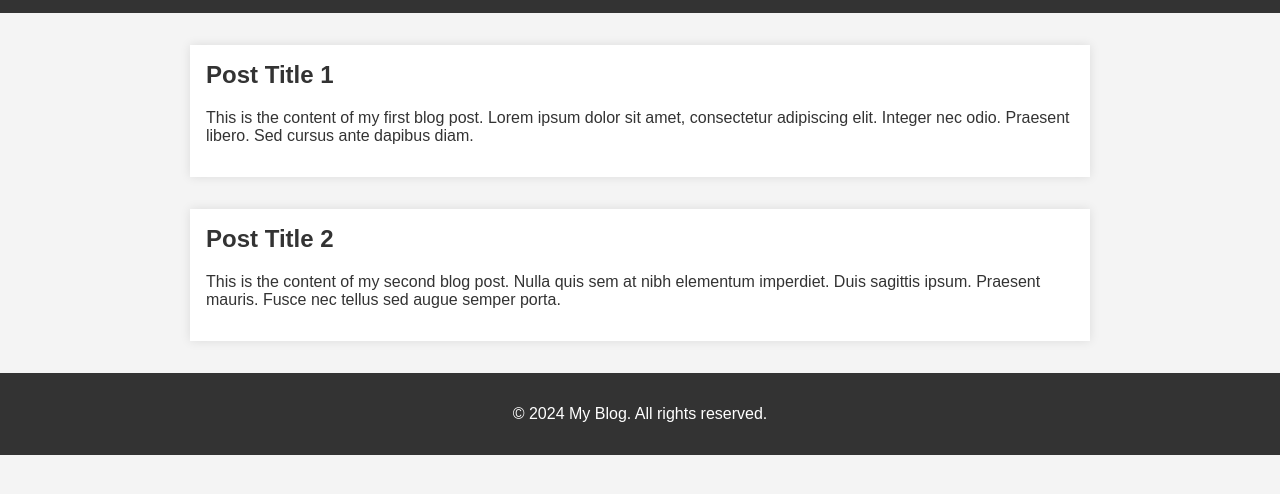
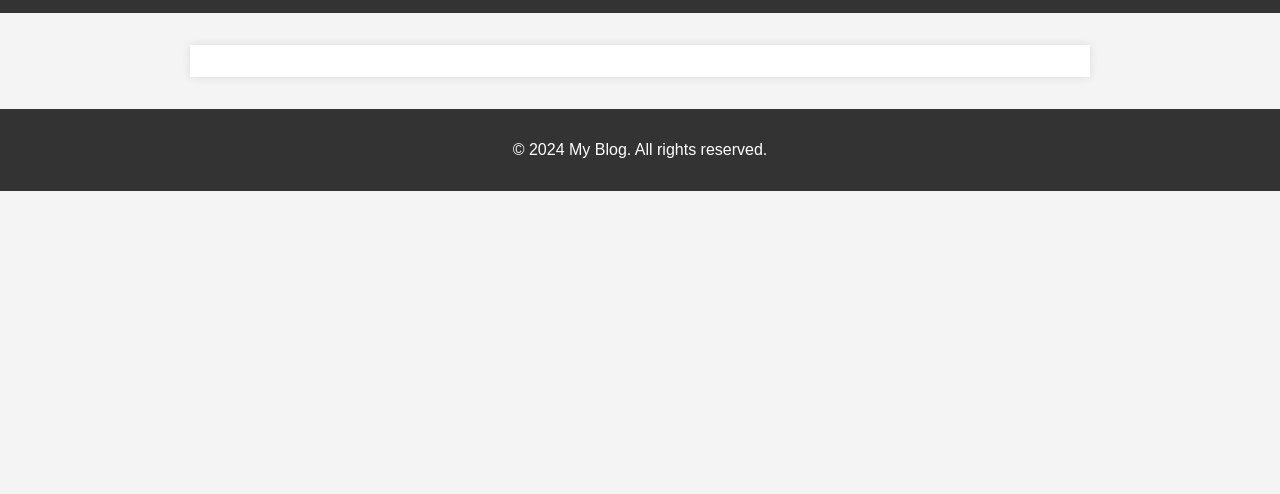
Before and after one commit to MootingMoot/my-blog, a plain HTML site: page index.html in a window 1280 px wide. Shown: the part 56-550 px from the top of the page. Drawn offline with Linux system fonts and the light colour scheme.

Commit message:
index.html

```diff
--- a/index.html
+++ b/index.html
@@ -49,12 +49,6 @@
     </header>
     <div class="container">
         <div class="post">
-            <h2>Post Title 1</h2>
-            <p>This is the content of my first blog post. Lorem ipsum dolor sit amet, consectetur adipiscing elit. Integer nec odio. Praesent libero. Sed cursus ante dapibus diam.</p>
-        </div>
-        <div class="post">
-            <h2>Post Title 2</h2>
-            <p>This is the content of my second blog post. Nulla quis sem at nibh elementum imperdiet. Duis sagittis ipsum. Praesent mauris. Fusce nec tellus sed augue semper porta.</p>
         </div>
     </div>
     <footer>
```
